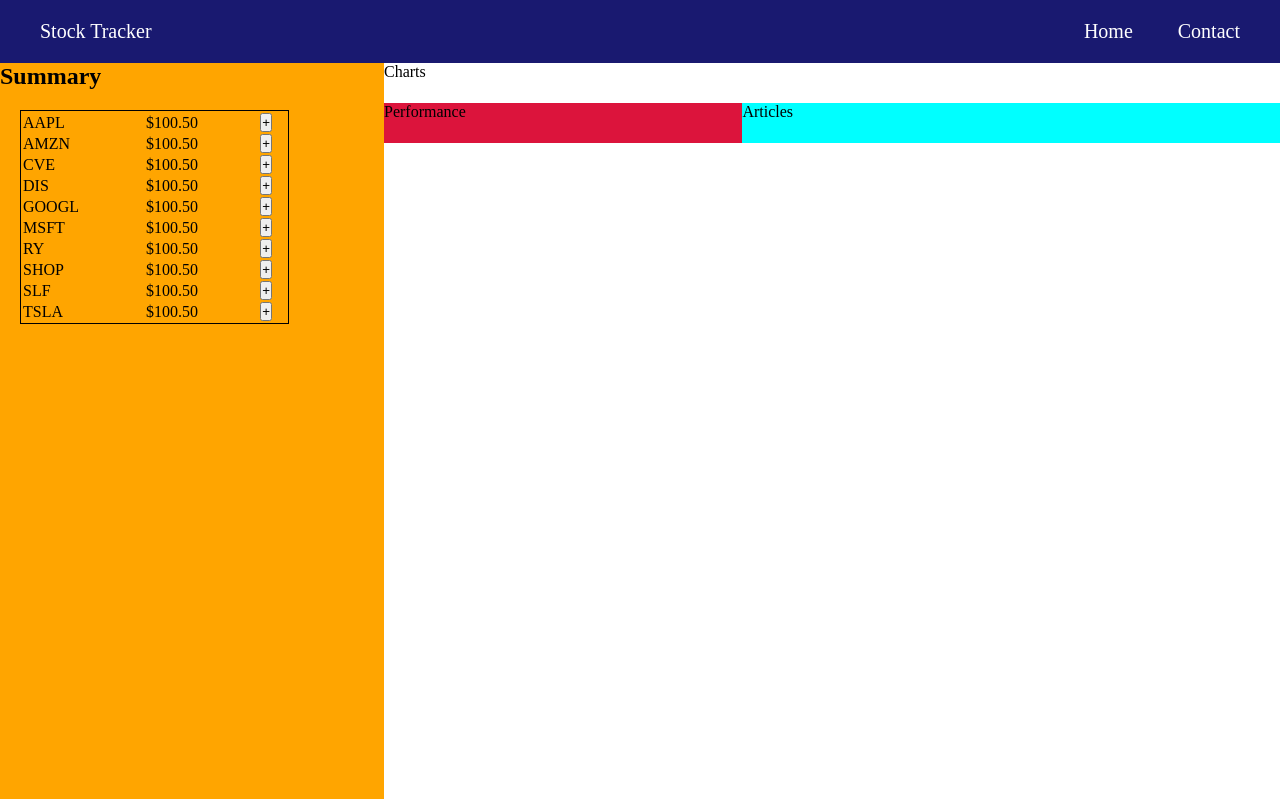
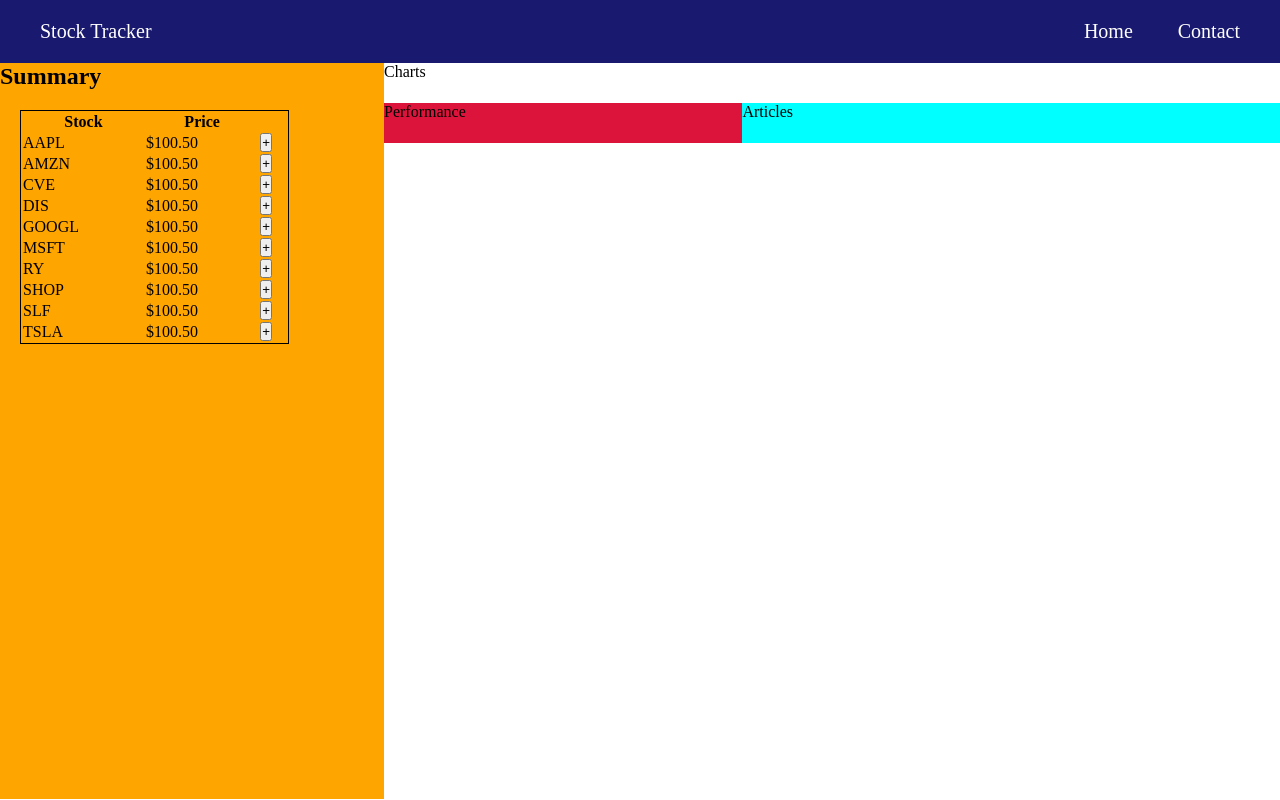
Before and after one commit to steve-connolly/stock_dashboard, a plain HTML site: page index.html in a window 1280 px wide. Drawn offline with Linux system fonts and the light colour scheme.

Commit message:
updated index.html

```diff
--- a/index.html
+++ b/index.html
@@ -18,9 +18,14 @@
     </nav>
     <main class="main">
         <div class="left">
+            <h2>Summary</h2>
             <table>
-                <h2>Summary</h2>
                 <tbody>
+                    <tr>
+                        <th>Stock</th>
+                        <th>Price</th>
+                        <th></th>
+                    </tr>
                     <tr>
                         <td>AAPL</td>
                         <td>$100.50</td>
```
